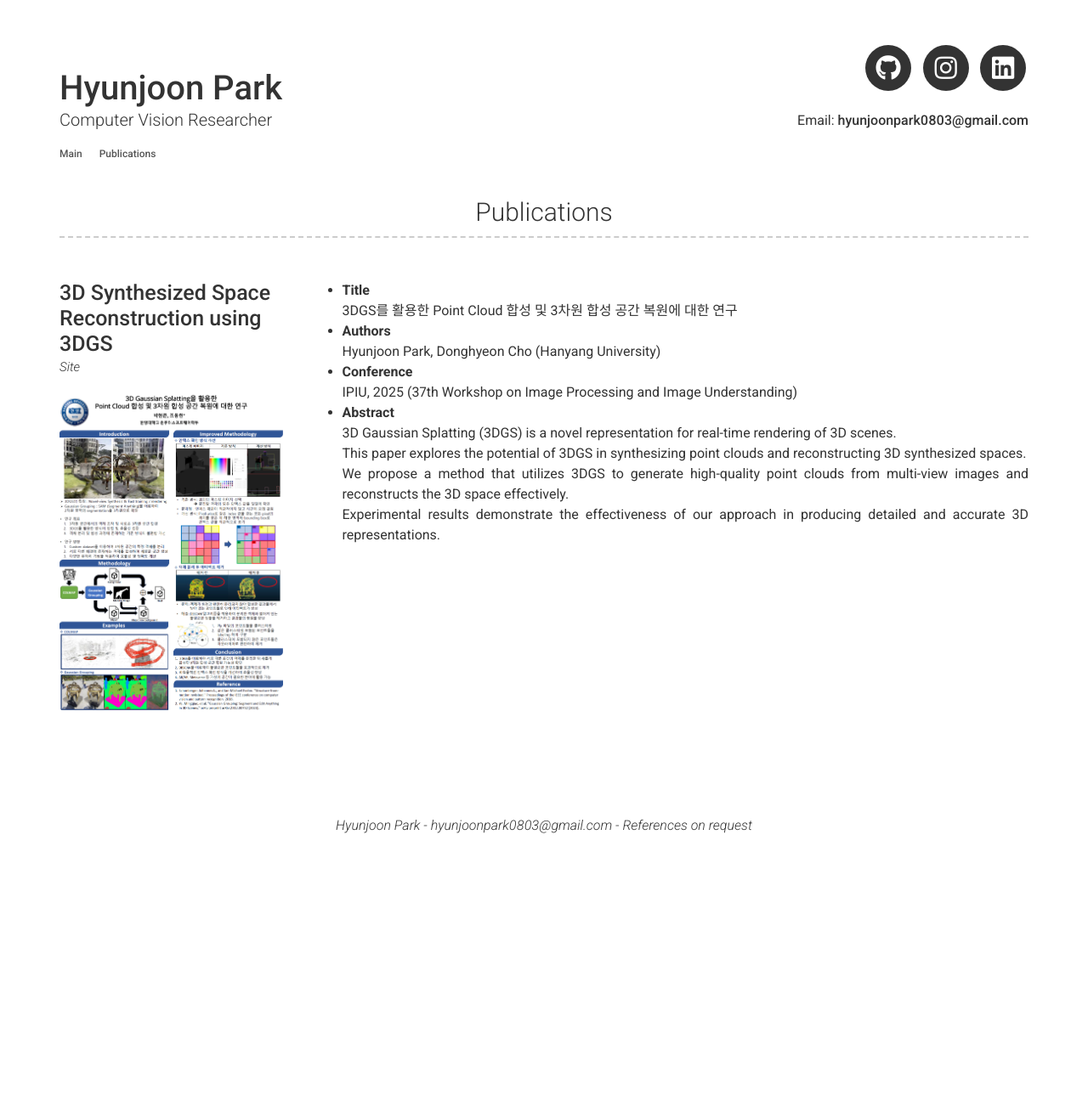
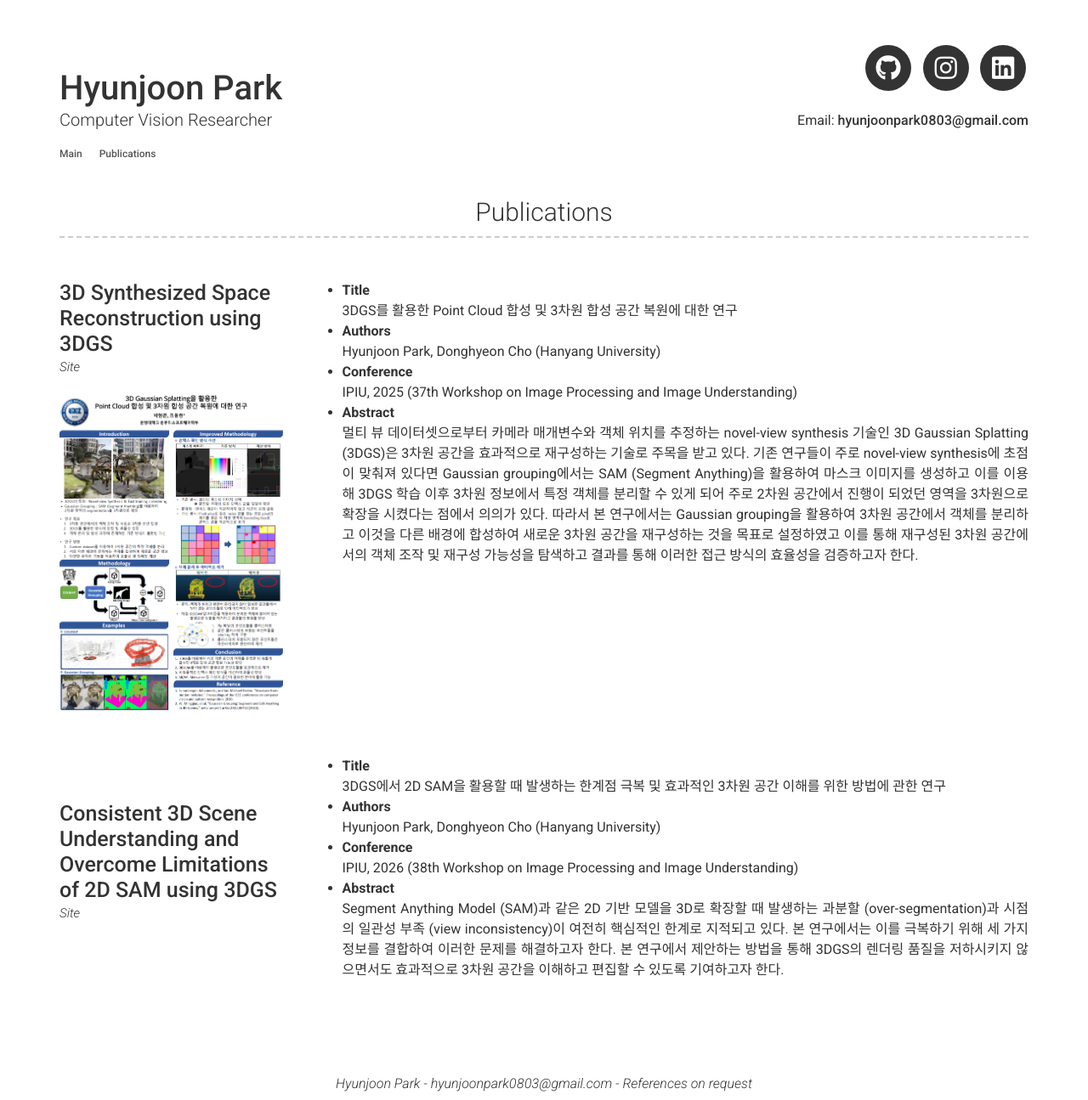
Before and after one commit to hjpark83/hjpark83.github.io, a Jekyll site: the page built from publications.md, in a window 1280 px wide. Shown: the whole page at 85% size. Built offline with Jekyll 4.4.1, drawn with Linux system fonts in a browser that asks for light colours; nearby versions of some CDN libraries; before the commit the page ends 991 px from its top, so only the background shows below that.

Commit message:
Publication addition - IPIU 2026

```diff
--- a/_config.yml
+++ b/_config.yml
@@ -51,10 +51,25 @@ content:
           - **Conference** \
             IPIU, 2025 (37th Workshop on Image Processing and Image Understanding)
           - **Abstract** \
-            3D Gaussian Splatting (3DGS) is a novel representation for real-time rendering of 3D scenes. \
-            This paper explores the potential of 3DGS in synthesizing point clouds and reconstructing 3D synthesized spaces. \
-            We propose a method that utilizes 3DGS to generate high-quality point clouds from multi-view images and reconstructs the 3D space effectively. \
-            Experimental results demonstrate the effectiveness of our approach in producing detailed and accurate 3D representations.
+            멀티 뷰 데이터셋으로부터 카메라 매개변수와 객체 위치를 추정하는 novel-view synthesis 기술인 3D Gaussian Splatting (3DGS)은 3차원 공간을 효과적으로 재구성하는 기술로 주목을 받고 있다.
+            기존 연구들이 주로 novel-view synthesis에 초점이 맞춰져 있다면 Gaussian grouping에서는 SAM (Segment Anything)을 활용하여 마스크 이미지를 생성하고 이를 이용해 3DGS 학습 이후 3차원 정보에서 특정 객체를 분리할 수 있게 되어 주로 2차원 공간에서 진행이 되었던 영역을 3차원으로 확장을 시켰다는 점에서 의의가 있다.
+            따라서 본 연구에서는 Gaussian grouping을 활용하여 3차원 공간에서 객체를 분리하고 이것을 다른 배경에 합성하여 새로운 3차원 공간을 재구성하는 것을 목표로 설정하였고 이를 통해 재구성된 3차원 공간에서의 객체 조작 및 재구성 가능성을 탐색하고 결과를 통해 이러한 접근 방식의 효율성을 검증하고자 한다.
+
+      - layout: left
+        title: Consistent 3D Scene Understanding and Overcome Limitations of 2D SAM using 3DGS
+        link: http://www.ipiu.or.kr/
+        link_text: Site
+        image:
+        description: | # this will include new lines to allow paragraphs
+          - **Title** \
+            3DGS에서 2D SAM을 활용할 때 발생하는 한계점 극복 및 효과적인 3차원 공간 이해를 위한 방법에 관한 연구
+          - **Authors** \
+            Hyunjoon Park, Donghyeon Cho (Hanyang University)
+          - **Conference** \
+            IPIU, 2026 (38th Workshop on Image Processing and Image Understanding)
+          - **Abstract** \
+            Segment Anything Model (SAM)과 같은 2D 기반 모델을 3D로 확장할 때 발생하는 과분할 (over-segmentation)과 시점의 일관성 부족 (view inconsistency)이 여전히 핵심적인 한계로 지적되고 있다.
+            본 연구에서는 이를 극복하기 위해 세 가지 정보를 결합하여 이러한 문제를 해결하고자 한다. 본 연구에서 제안하는 방법을 통해 3DGS의 렌더링 품질을 저하시키지 않으면서도 효과적으로 3차원 공간을 이해하고 편집할 수 있도록 기여하고자 한다.
 
   - title: Projects # Title for the section
     layout: list # Type of content section (list/text)
@@ -63,15 +78,15 @@ content:
         title: ACV 2025 Term Project
         image: images/ACV_2025.png
         description: | # this will include new lines to allow paragraphs
-          - **Description** \
+          - **Abstract** \
             Advanced Computer Vision (Prof. Soonmin Hwang) term project which held a mini-conference during semester.
           - **Title** \
             Consistent 3D Scene Editing via Semantic Geometric Feature Fields in Gaussian Splatting
           - **Period** \
             Mar 2025 ~ Jun 2025
-          - **Abstract** \
-            This project addresses the view-inconsistency and over-segmentation issues in 3DGS-based editing caused by naive 2D mask lifting. \
-            We proposed a two-stage refinement pipeline—depth-aware hierarchical merging and cross-view mask matching—integrating DINOv2, LoG edges, and DPT depth. \
+          - **Description** \
+            This project addresses the view-inconsistency and over-segmentation issues in 3DGS-based editing caused by naive 2D mask lifting.
+            We proposed a two-stage refinement pipeline—depth-aware hierarchical merging and cross-view mask matching—integrating DINOv2, LoG edges, and DPT depth.
             Our approach transforms fragmented masks into semantically coherent global objects, enabling stable interactive editing (removal, inpainting) while maintaining high-fidelity rendering.
 
       - layout: left
@@ -90,7 +105,7 @@ content:
         title: Graduate Project
         link: https://github.com/Capstone-SW-Project/3D-Synthesized-Space-Reconstruction-using-3DGS
         link_text: Project page
-        image: images/project_result.jpg
+        image: images/project_result.png
         description: | # this will include new lines to allow paragraphs
           - **Title** \
             3D Synthesized Space Reconstruction using 3D Gaussian Splatting
@@ -175,7 +190,7 @@ content:
 
       - layout: left
         title: LG Aimers 7th
-        icon: images/lg.jpeg
+        icon: images/aimers.png
         link: https://lgaimers.ai/
         link_text: LG Aimers
         caption: 2025.7.1 - 2025.8.30
@@ -188,7 +203,7 @@ content:
 
       - layout: left
         title: LG Aimers 5th
-        icon: images/lg.jpeg
+        icon: images/aimers.png
         link: https://lgaimers.ai/
         link_text: LG Aimers
         caption: 2024.7.1 - 2024.8.30
```
